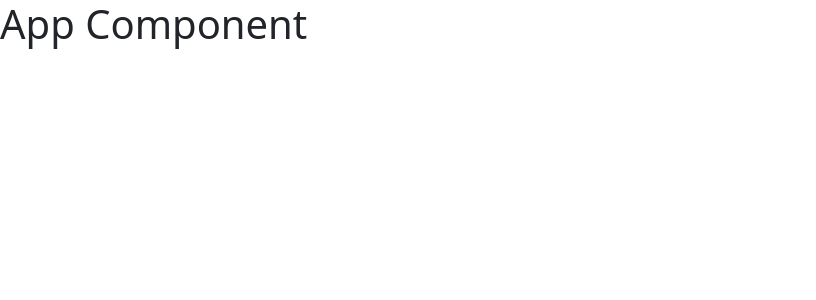
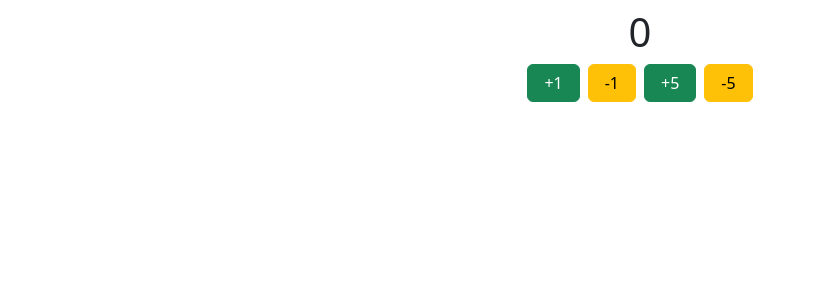
Before and after one commit to Nikhil1254/Learn-React, a React (Create React App) app: page / in a window 1280 px wide. Shown: the top 300 px of the page, without its empty margins (0-816 px from the left). Built offline with nearby package versions, Linux system fonts and the light colour scheme.

Commit message:
counter example using useReducer hook

```diff
--- a/src/App.js
+++ b/src/App.js
@@ -1,8 +1,28 @@
+import { useReducer } from "react";
+
 function App() {
 
+    const [count, dispatch] = useReducer(countReducer, 0);
+
+    function countReducer(prevCount, action) {
+        switch (action.type) {
+            case "INCREMENT":
+                return prevCount + action.payload;
+            case "DECREMENT":
+                return prevCount > 0 ? prevCount - action.payload : prevCount;
+            default:
+                return count;
+        }
+    }
 
     return <>
-        <h1>App Component</h1>
+        <div className="container text-center mt-2">
+            <h1>{count}</h1>
+            <button onClick={() => dispatch({ type: 'INCREMENT', payload: 1 })} className="btn btn-success mx-1 px-3">+1</button>
+            <button onClick={() => dispatch({ type: "DECREMENT", payload: 1 })} className="btn btn-warning mx-1 px-3">-1</button>
+            <button onClick={() => dispatch({ type: 'INCREMENT', payload: 5 })} className="btn btn-success mx-1 px-3">+5</button>
+            <button onClick={() => dispatch({ type: "DECREMENT", payload: 5 })} className="btn btn-warning mx-1 px-3">-5</button>
+        </div>
     </>
 }
 
```
